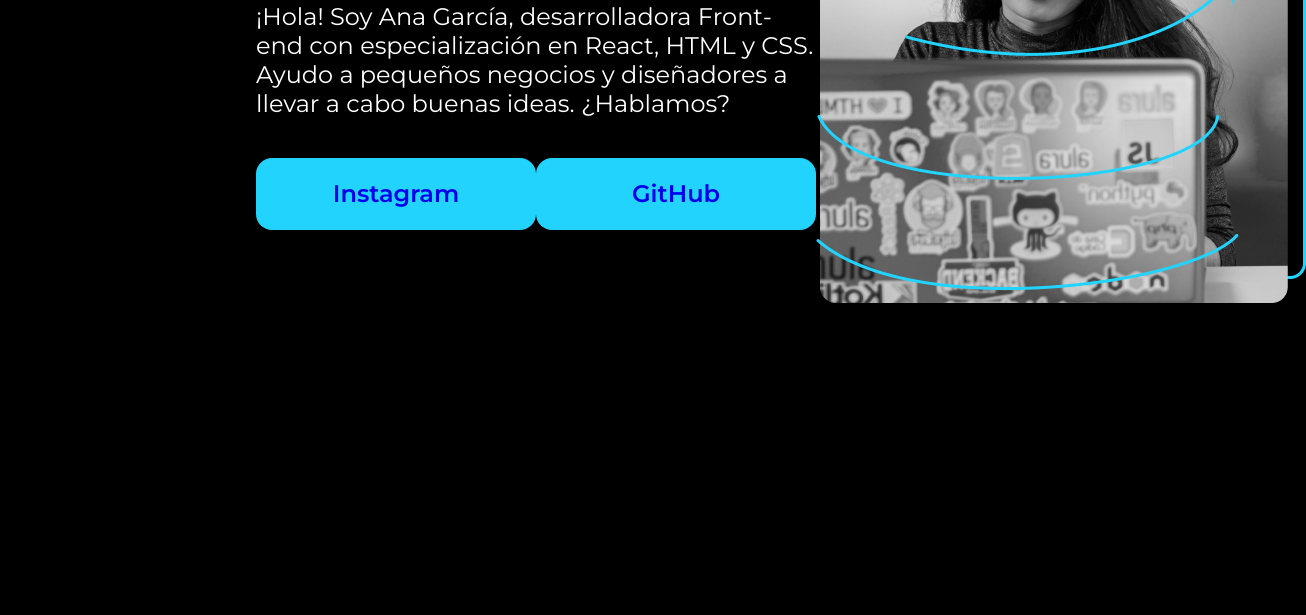
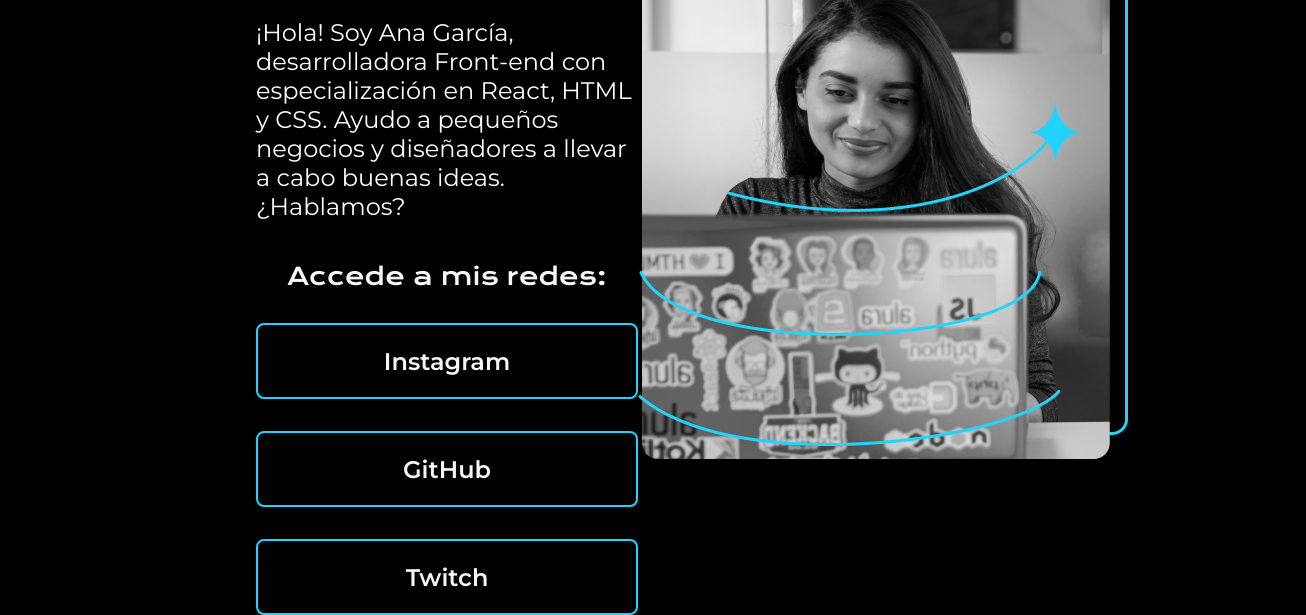
Before and after one commit to kyosukeTamu/AluraHTML, a plain HTML site: page index.html in a window 1280 px wide. Shown: the part 311-926 px from the top of the page, 1306 px wide, since content can reach past the window. Before the commit the page ends 864 px from the top, so only its background shows below. Drawn offline with nearby package versions, Linux system fonts and the light colour scheme.

Commit message:
botones_terminados

```diff
--- a/index.html
+++ b/index.html
@@ -15,14 +15,13 @@
                 Ayudo a pequeños negocios y diseñadores a llevar a cabo buenas ideas. ¿Hablamos?
             </p>
             <div class="presentacion_Contenido_linkeadores" >
+            <h2 class="presentacion_Contenido_linkeadores_titulo">Accede a mis redes:</h2>
             <a class="presentacion_Contenido_linkeadores__botones" href="http://www.instagram.com/" target="_blank">Instagram</a>
             <a class="presentacion_Contenido_linkeadores__botones" href="http://github.com" target="_blank">GitHub</a>
+            <a class="presentacion_Contenido_linkeadores__botones" href="http://www.twitch.com" target="_blank">Twitch</a>
             </div>
         </section>
-        <img id="ImgAna" src="Imagem.png" alt="Imagen de Ana García">
-        <div>
-            <a href="hola.com"></a>
-        </div>
+        <img id="ImgAna" src="./Assets-aula2-curso3-html-e-css-main/assets/Imagem.png" alt="Imagen de Ana García">
     </main>
     <footer></footer>
 
--- a/style.css
+++ b/style.css
@@ -41,18 +41,32 @@ body{
     color: white;
     font-family: "Montserrat", sans-serif;
 }
+
 .presentacion_Contenido_linkeadores {
     display: flex;
     justify-content: space-between;
+    flex-direction: column;
+    align-items: center;
+    gap: 32px;
+}
+.presentacion_Contenido_linkeadores_titulo{
+    font-family: "Krona One", sans-serif;
+    font-size: 24px;
+    color: #F6F6F6;
+    font-weight: 400;
 }
 .presentacion_Contenido_linkeadores__botones{
-    width: 280px;
-    background-color: #22D4FD;
+    width: 378px;
+    border: 2px solid #22D4FD;
+    color: #F6F6F6;
     text-align: center;
     padding: 21.5px 0;
-    border-radius: 16px;
+    border-radius: 8px;
     font-size: 24px;
     font-family: "Montserrat", sans-serif;
     font-weight: 600;
     text-decoration: none;
 }
+.presentacion_Contenido_linkeadores__botones:hover  {
+    background-color: #272727;
+}
```
Also changed, not shown: Assets-aula2-curso3-html-e-css-main/assets/Imagem.png (added), Assets-aula2-curso3-html-e-css-main/assets/github.png (added), Assets-aula2-curso3-html-e-css-main/assets/instagram.png (added), Assets-aula2-curso3-html-e-css-main/assets/linkedin.png (added), Assets-aula2-curso3-html-e-css-main/assets/twitch.png (added), Assets-aula2-curso3-html-e-css-main/assets/twitter-novo.png (added), Assets-aula2-curso3-html-e-css-main/assets/twitter.png (added), Imagem.png (deleted).
